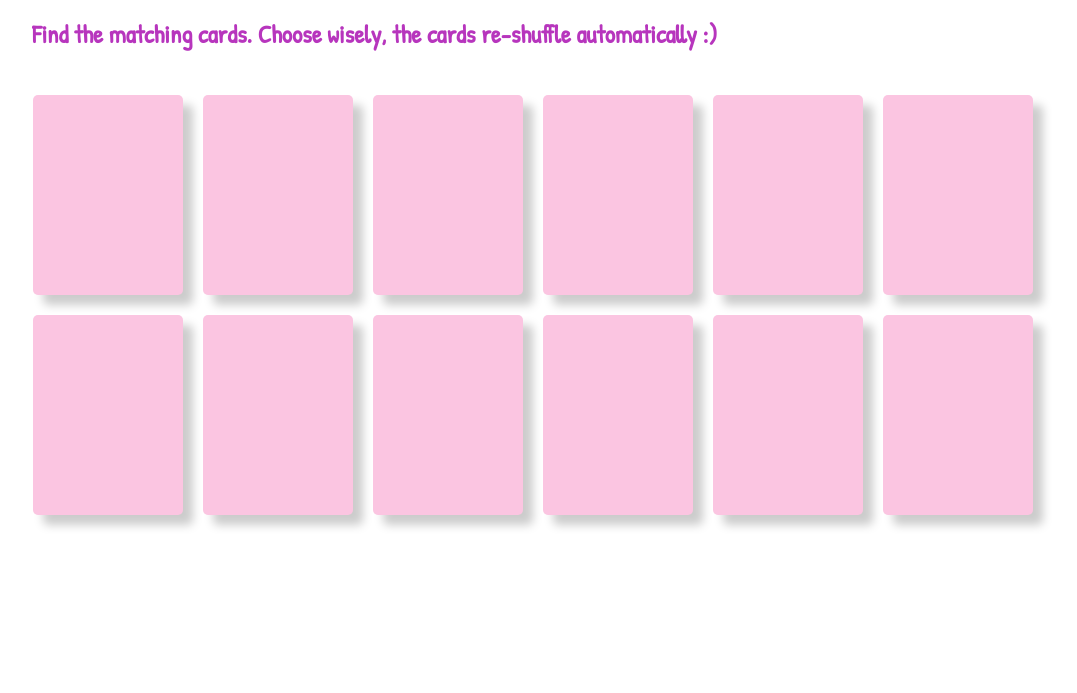
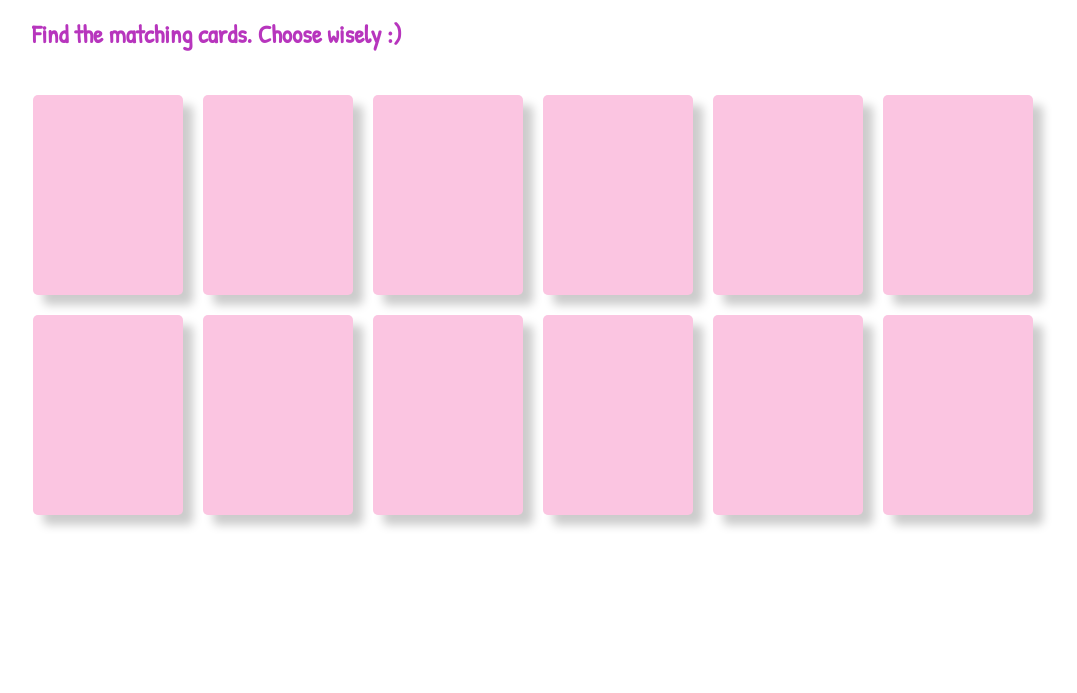
Before and after one commit to girl4tech/spanishColorsMemoryGame, a plain HTML site: page index.html in a window 1280 px wide. Shown: the part 107-800 px from the top of the page, without its empty margins (77-1154 px from the left). Drawn offline with nearby package versions, Linux system fonts and the light colour scheme.

Commit message:
Update index.html

```diff
--- a/index.html
+++ b/index.html
@@ -8,7 +8,7 @@
 </head>
 <body>
   <h1>Spanish Colors Memory Game</h1>
-  <h4>Find the matching cards. Choose wisely, the cards re-shuffle automatically :)</h4>
+  <h4>Find the matching cards. Choose wisely :)</h4>
   <div class="container">
     <div class="card unmatched"></div>
     <div class="card unmatched"></div>
```
